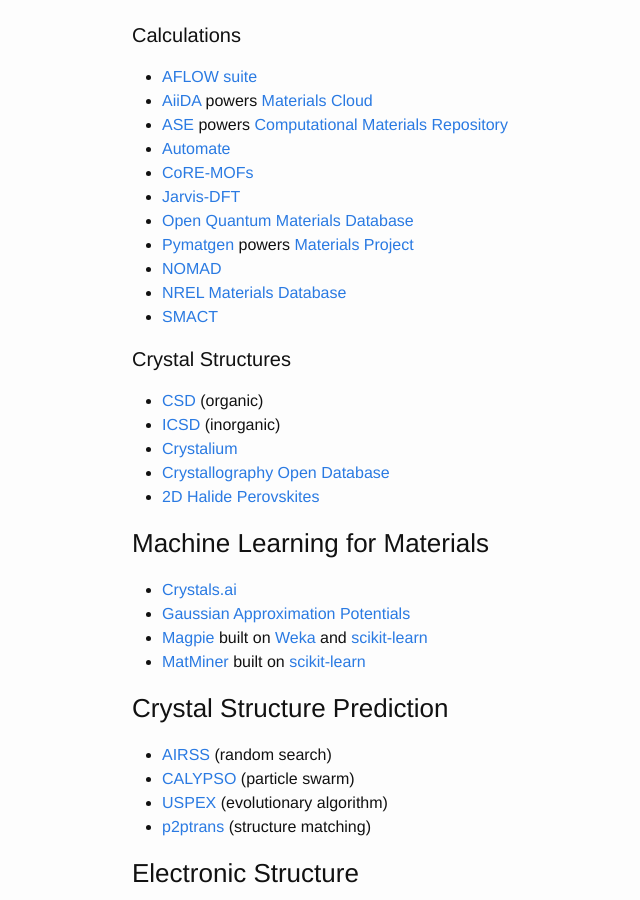
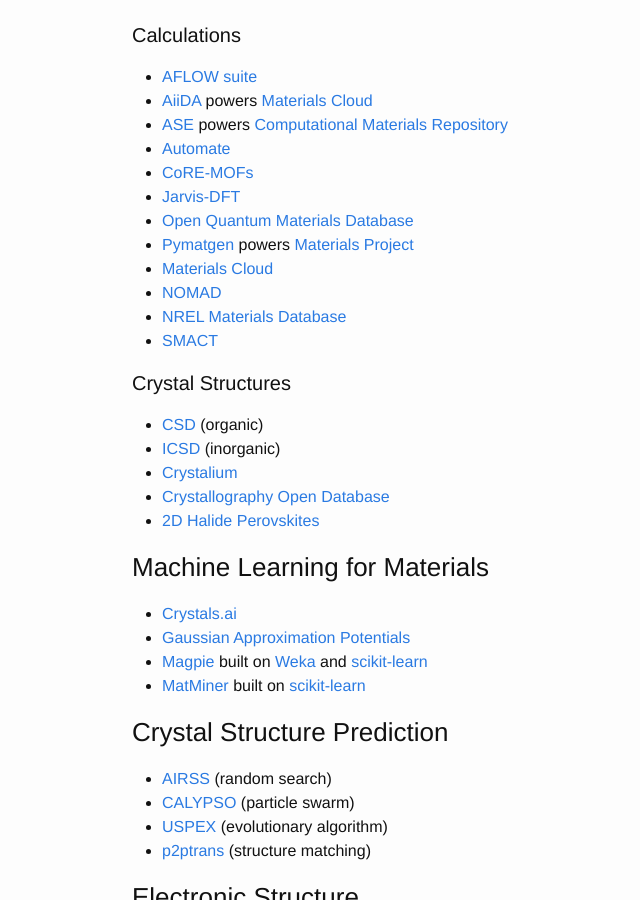
Before and after one commit to WMD-group/WMD-group.github.io, a Jekyll site: the page built from d_links.md, in a window 1280 px wide and 900 px high, scrolled down 300 px. Shown: the whole window, without its empty margins (138-778 px from the left). Built offline with Jekyll 4.4.1, drawn with Linux system fonts in a browser that asks for light colours.

Commit message:
Update d_links.md
Link updates

```diff
--- a/d_links.md
+++ b/d_links.md
@@ -20,14 +20,15 @@
 * [Jarvis-DFT](https://www.ctcms.nist.gov/~knc6/JVASP.html)
 * [Open Quantum Materials Database](http://oqmd.org)
 * [Pymatgen](http://pymatgen.org) powers [Materials Project](https://materialsproject.org)
+* [Materials Cloud](https://www.materialscloud.org/)
 * [NOMAD](https://nomad-coe.eu)
 * [NREL Materials Database](https://materials.nrel.gov)
 * [SMACT](https://github.com/WMD-group/SMACT)
 
 #### Crystal Structures
 
-* [CSD](http://cds.rsc.org) (organic)
-* [ICSD](http://cds.rsc.org) (inorganic)
+* [CSD](https://www.psds.ac.uk/csd) (organic)
+* [ICSD](https://www.psds.ac.uk/icsd) (inorganic)
 * [Crystalium](http://crystalium.materialsvirtuallab.org)
 * [Crystallography Open Database](http://www.crystallography.net/cod/)
 * [2D Halide Perovskites](http://www.pdb.nmse-lab.ru)
@@ -35,7 +36,7 @@
 ### Machine Learning for Materials
 
 * [Crystals.ai](https://crystals.ai)
-* [Gaussian Approximation Potentials](http://www.libatoms.org/Home/Software)
+* [Gaussian Approximation Potentials](https://github.com/libAtoms/QUIP)
 * [Magpie](https://bitbucket.org/wolverton/magpie) built on [Weka](https://www.cs.waikato.ac.nz/ml/weka/) and [scikit-learn](http://scikit-learn.org)
 * [MatMiner](http://hackingmaterials.github.io/matminer) built on [scikit-learn](http://scikit-learn.org)
 
```
